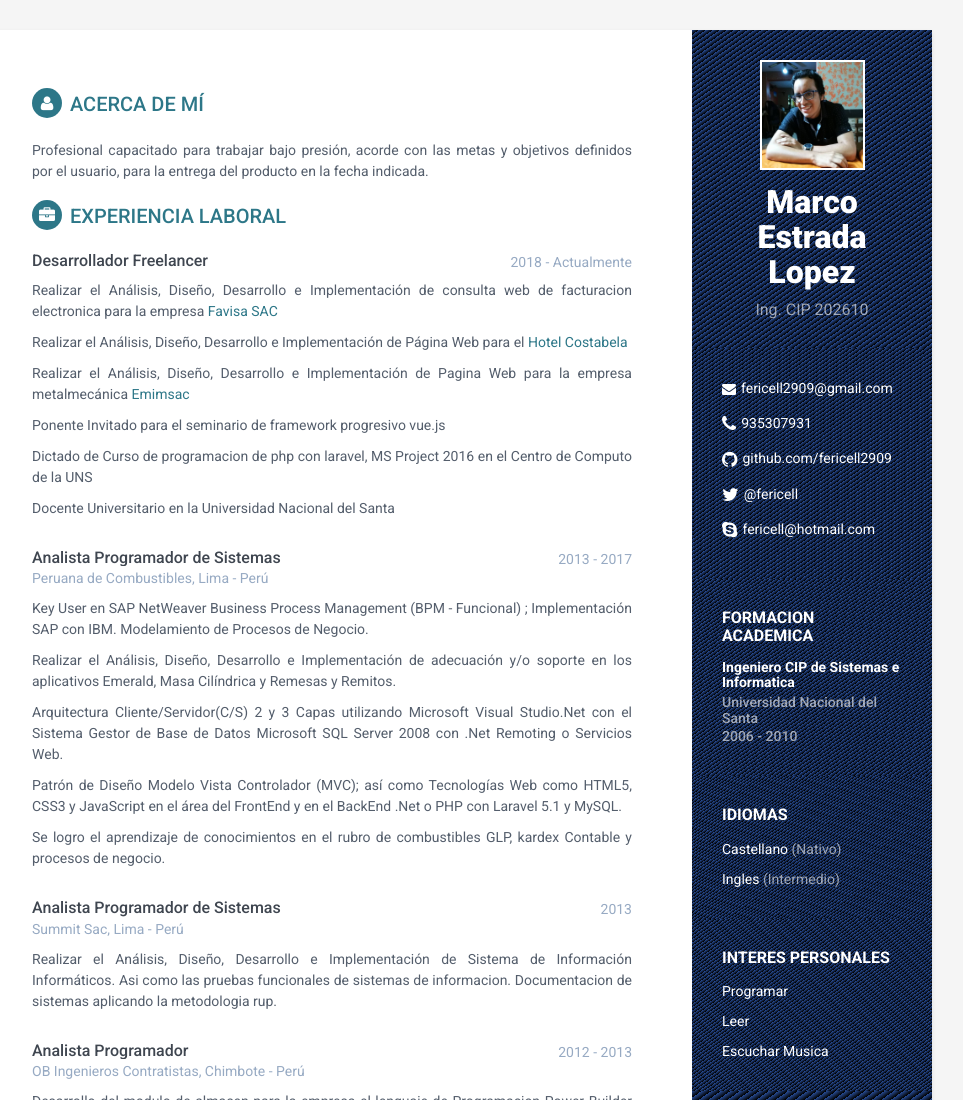
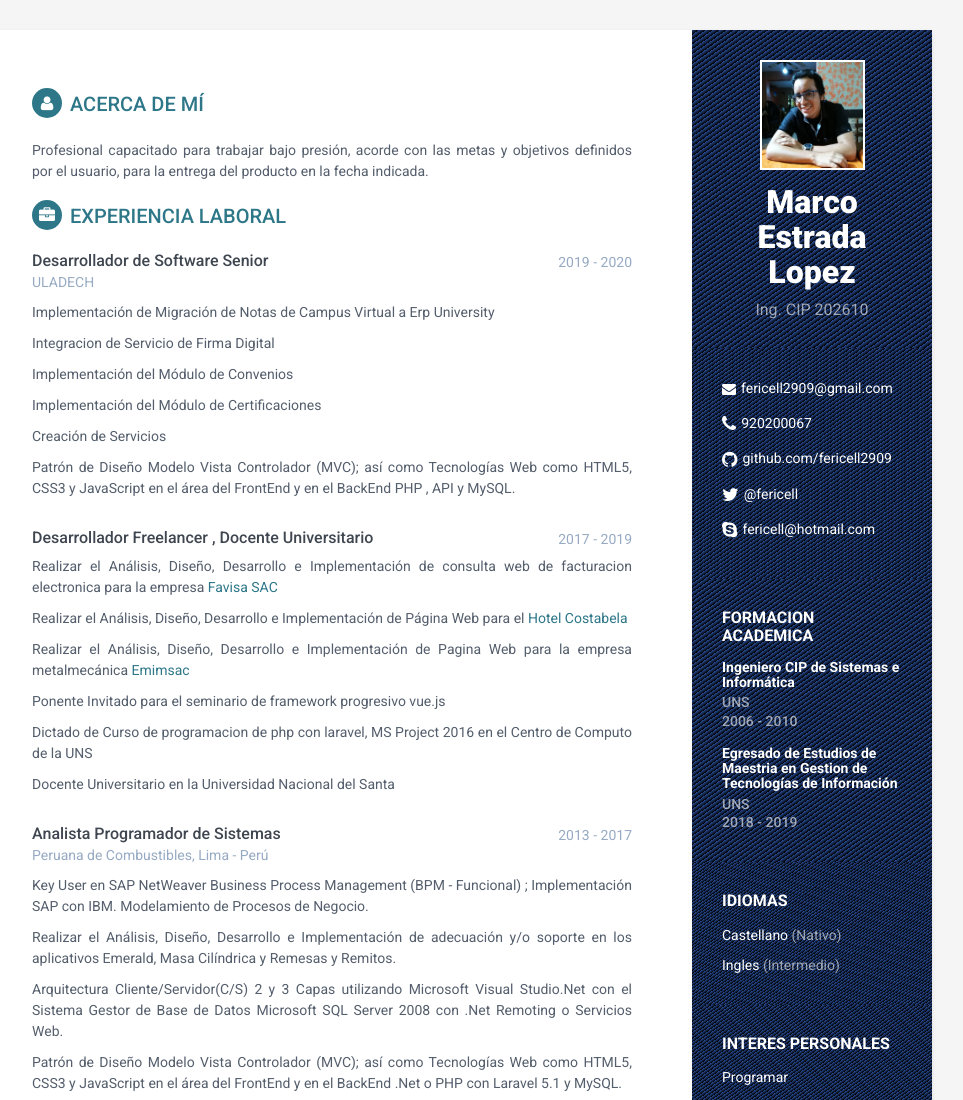
Before and after one commit to fericell2909/mestradacv, a plain HTML site: page index.html in a window 1280 px wide. Shown: the top 1100 px of the page, without its empty margins (188-1151 px from the left). Drawn offline with Linux system fonts and the light colour scheme.

Commit message:
more experiencia laboral

```diff
--- a/index.html
+++ b/index.html
@@ -45,7 +45,7 @@
             <div class="contact-container container-block">
                 <ul class="list-unstyled contact-list">
                     <li class="email"><i class="fa fa-envelope"></i><a href="mailto: yourname@email.com">fericell2909@gmail.com</a></li>
-                    <li class="phone"><i class="fa fa-phone"></i><a href="tel:+51955453193">935307931</a></li>
+                    <li class="phone"><i class="fa fa-phone"></i><a href="tel:+51920200067">920200067</a></li>
                     <li class="github"><i class="fa fa-github"></i><a href="https://github.com/fericell2909" target="_blank">github.com/fericell2909</a></li>
                     <li class="twitter"><i class="fa fa-twitter"></i><a href="https://twitter.com/fericell" target="_blank">@fericell</a></li>
                     <li class="twitter"><i class="fa fa-skype"></i><a href="#">fericell@hotmail.com</a></li>
@@ -54,10 +54,15 @@
             <div class="education-container container-block">
                 <h2 class="container-block-title">Formacion Academica</h2>
                 <div class="item">
-                    <h4 class="degree">Ingeniero CIP de Sistemas e Informatica</h4>
-                    <h5 class="meta">Universidad Nacional del Santa</h5>
+                    <h4 class="degree">Ingeniero CIP de Sistemas e Informática</h4>
+                    <h5 class="meta">UNS</h5>
                     <div class="time">2006 - 2010</div>
                 </div><!--//item--><!--//item-->
+                <div class="item">
+                    <h4 class="degree">Egresado de Estudios de Maestria en Gestion de Tecnologías de Información</h4>
+                    <h5 class="meta">UNS</h5>
+                    <div class="time">2018 - 2019</div>
+                </div>
             </div><!--//education-container-->
 
             <div class="languages-container container-block">
@@ -110,17 +115,36 @@
             <section class="section summary-section">
                 <h2 class="section-title"><i class="fa fa-user"></i>Acerca de Mí</h2>
                 <div class="summary">
-                    <p>Profesional capacitado para trabajar bajo presión, acorde con las metas y objetivos definidos por el usuario, para la entrega del producto en la fecha indicada.</p>
+                    <p>Profesional capacitado para trabajar bajo presión, acorde con las metas y objetivos definidos por el usuario, para la entrega del producto en la fecha indicada.
+
+                    </p>
                 </div><!--//summary-->
             </section><!--//section-->
 
             <section class="section experiences-section">
                 <h2 class="section-title"><i class="fa fa-briefcase"></i>Experiencia Laboral</h2>
+                <div class="item">
+                    <div class="meta">
+                        <div class="upper-row">
+                            <h3 class="job-title">Desarrollador de Software Senior</h3>
+                            <div class="time">2019 - 2020</div>
+                        </div><!--//upper-row-->
+                        <div class="company">ULADECH</div>
+                    </div><!--//meta-->
+                    <div class="details">
+                        <p>Implementación de Migración de Notas de Campus Virtual a  Erp University</p>
+                        <p>Integracion de Servicio de Firma Digital</p>
+                        <p>Implementación del Módulo de Convenios</p>
+                        <p>Implementación del Módulo de Certificaciones</p>
+                        <p>Creación de Servicios</p>
+                        <p>Patrón de Diseño Modelo Vista Controlador (MVC); así como Tecnologías Web como HTML5, CSS3 y JavaScript en el área del FrontEnd y en el BackEnd PHP , API y MySQL.</p>
+                    </div><!--//details-->
+                </div>
                  <div class="item">
                     <div class="meta">
                         <div class="upper-row">
-                            <h3 class="job-title">Desarrollador Freelancer</h3>
-                            <div class="time">2018 - Actualmente</div>
+                            <h3 class="job-title">Desarrollador Freelancer , Docente Universitario</h3>
+                            <div class="time">2017 - 2019</div>
                         </div><!--//upper-row-->
                         <div class="company"></div>
                     </div><!--//meta-->
```
